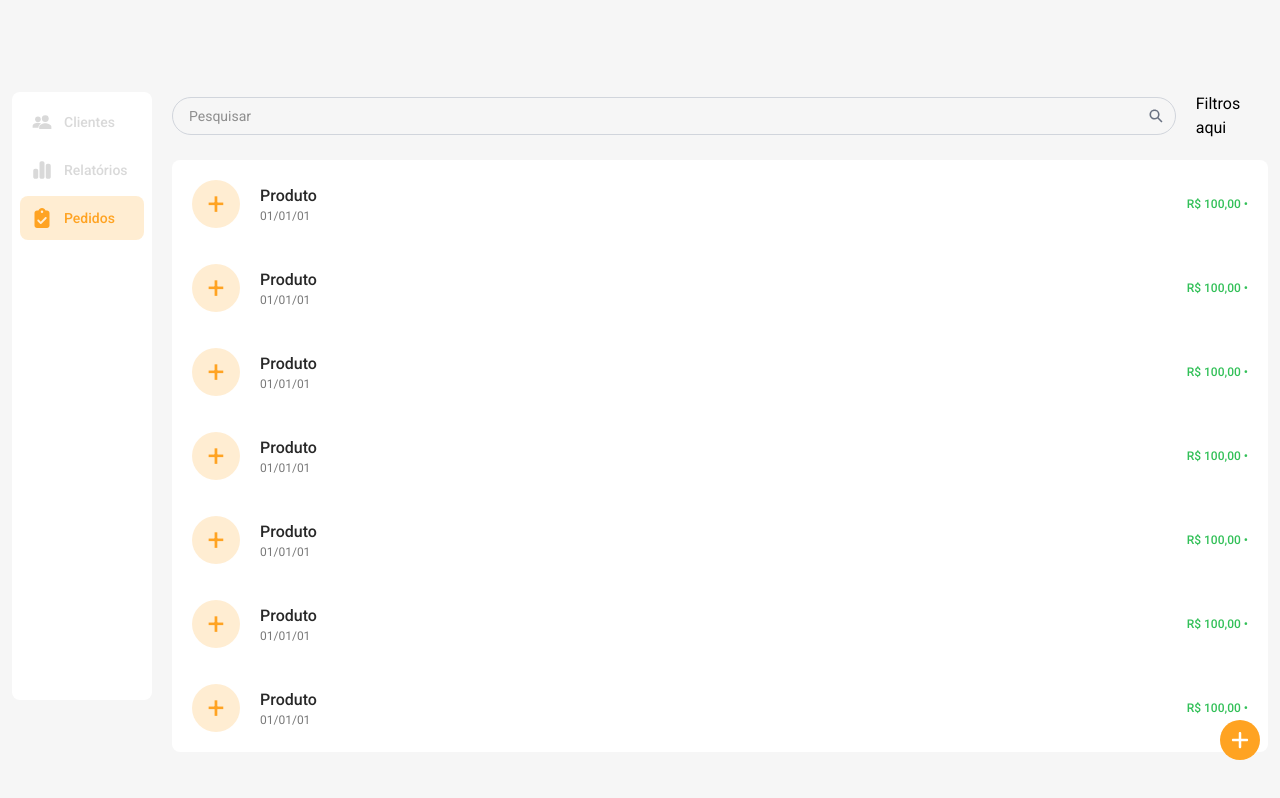
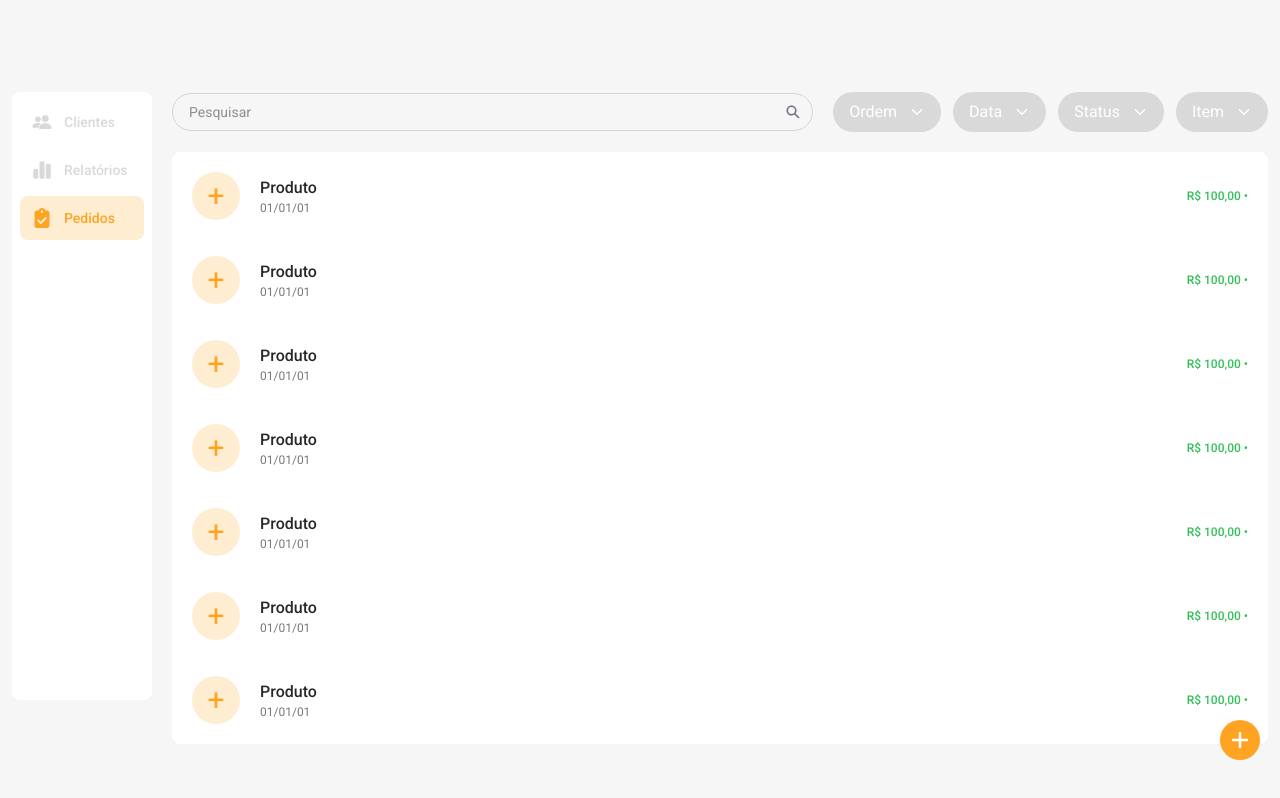
Before and after one commit to MPCGomes/propabanda-financial-tracker, a React (Vite) app in the folder frontend/: page /orders in a window 1280 px wide. Shown: the top 798 px of the page. Built offline with nearby package versions, Linux system fonts and the light colour scheme.

Commit message:
refactor: add filter component

```diff
--- a/frontend/src/pages/Clients.tsx
+++ b/frontend/src/pages/Clients.tsx
@@ -4,6 +4,7 @@ import Header from "../components/Header";
 
 import { IoSearchSharp } from "react-icons/io5";
 import { FaPlus } from "react-icons/fa6";
+import Filter from "../components/Filter";
 
 type ClientsProps = {
   title: string;
@@ -33,7 +34,10 @@ export default function Clients({ title }: ClientsProps) {
               />
               <IoSearchSharp className="absolute right-3 top-1/2 transform -translate-y-1/2 text-gray-500" />
             </div>
-            Filtros aqui
+            <div className="flex gap-3">
+              <Filter text={"Ordem"} />
+              <Filter text={"Data"} />
+            </div>
           </div>
           <div className="flex flex-col gap-3 p-2 bg-white rounded-lg">
             <Client client={"Empresa"} rep={"Representante"} link={"#"} />
--- a/frontend/src/pages/Dashboard.tsx
+++ b/frontend/src/pages/Dashboard.tsx
@@ -39,7 +39,7 @@ export default function Dashboard({ title }: DashboardProps) {
             </div>
             <div className="flex gap-3">
               <Filter text={"Período"} />
-              <Filter text={"Itens"}/>
+              <Filter text={"Item"}/>
             </div>
           </div>
 
--- a/frontend/src/pages/Orders.tsx
+++ b/frontend/src/pages/Orders.tsx
@@ -3,6 +3,7 @@ import Header from "../components/Header";
 import Order from "../components/Order";
 import { FaPlus } from "react-icons/fa6";
 import FloatingButton from "../components/FloatingButton";
+import Filter from "../components/Filter";
 
 type PlaceholderPageProps = {
   title: string;
@@ -32,7 +33,12 @@ export default function PlaceholderPage({ title }: PlaceholderPageProps) {
               />
               <IoSearchSharp className="absolute right-3 top-1/2 transform -translate-y-1/2 text-gray-500" />
             </div>
-            Filtros aqui
+            <div className="flex gap-3 flex-wrap lg:flex-nowrap">
+              <Filter text={"Ordem"} />
+              <Filter text={"Data"} />
+              <Filter text={"Status"} />
+              <Filter text={"Item"} />
+            </div>
           </div>
           <div className="flex flex-col gap-3 p-2 bg-white rounded-lg">
             <Order
```
